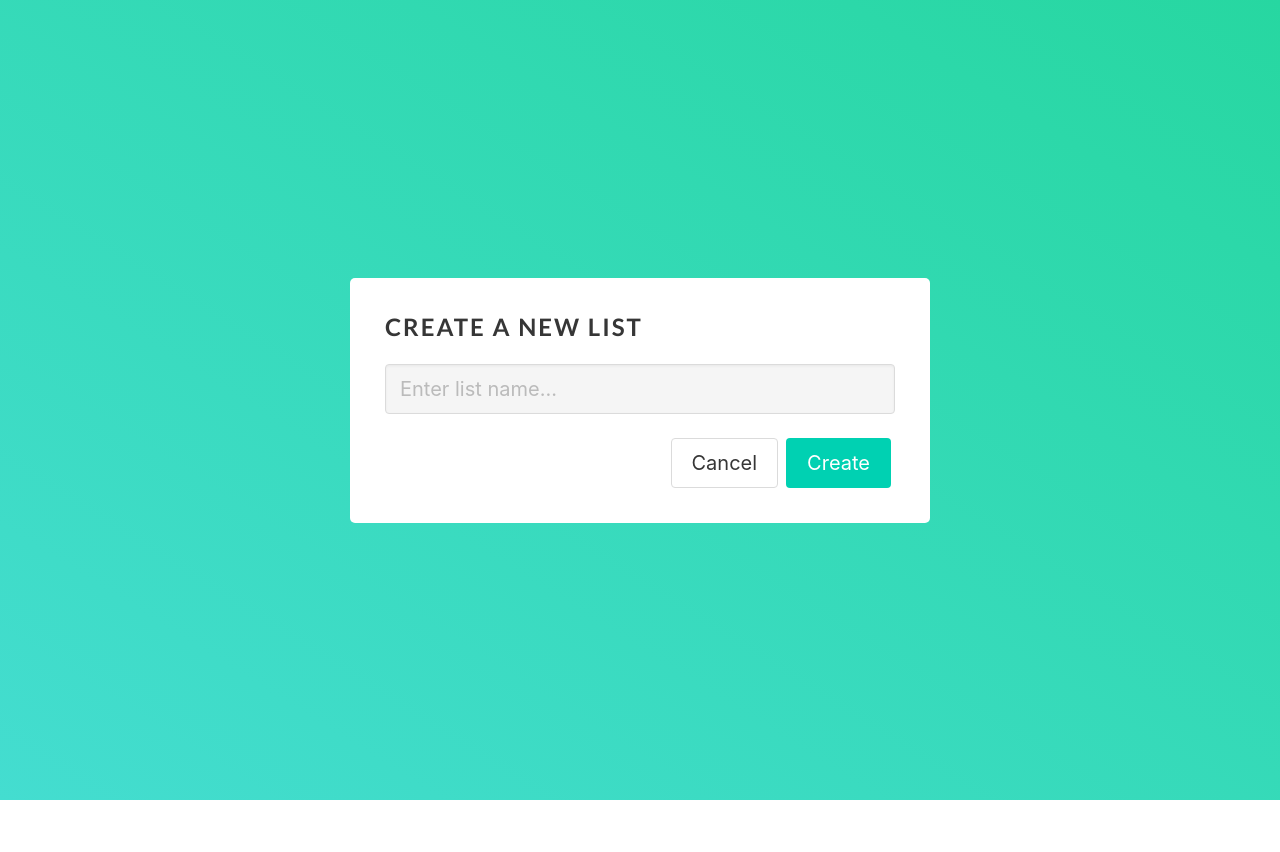
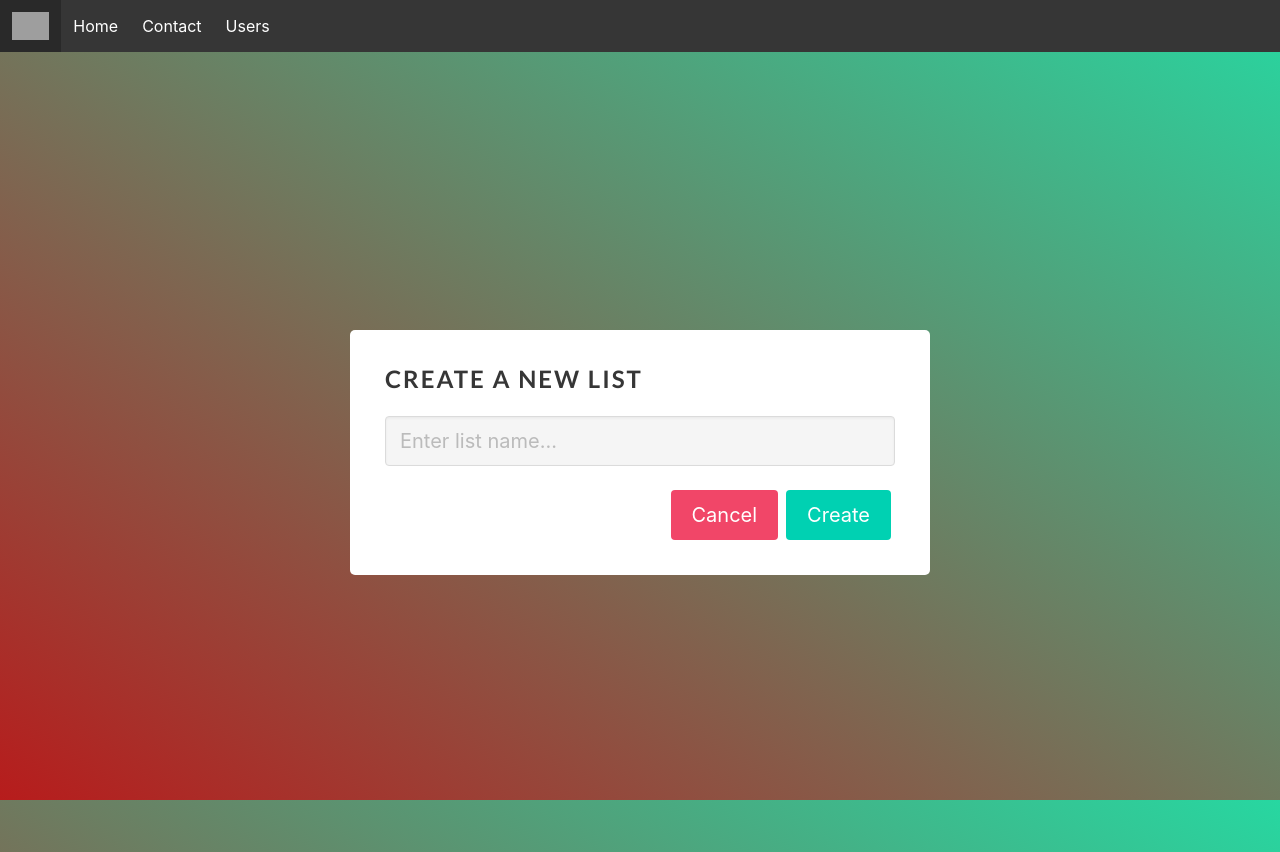
Before and after one commit to thesamtj/TaskManager-Client, an Angular app: page /new-list in a window 1280 px wide. Before the commit the page ends 800 px from the top, so only its background shows below. Built offline with nearby package versions, Linux system fonts and the light colour scheme; grey boxes are pictures that could not be loaded.

Commit message:
Add header component

```diff
--- a/package.json
+++ b/package.json
@@ -1,9 +1,9 @@
 {
-  "name": "front-end",
+  "name": "task-manager",
   "version": "0.0.0",
   "scripts": {
     "ng": "ng",
-    "start": "ng serve",
+    "start": "ng serve --port 4210 -o",
     "build": "ng build",
     "test": "ng test",
     "lint": "ng lint",
--- a/src/app/app.component.html
+++ b/src/app/app.component.html
@@ -1,2 +1,4 @@
-
-<router-outlet></router-outlet>
+<ng-container>
+  <app-header></app-header>
+  <router-outlet></router-outlet>
+</ng-container>
--- a/src/app/app.module.ts
+++ b/src/app/app.module.ts
@@ -13,6 +13,7 @@ import { WebReqInterceptor } from './web-req.interceptor';
 import { SignupPageComponent } from './pages/signup-page/signup-page.component';
 import { EditListComponent } from './pages/edit-list/edit-list.component';
 import { EditTaskComponent } from './pages/edit-task/edit-task.component';
+import { HeaderComponent } from './header/header.component';
 
 @NgModule({
   declarations: [
@@ -23,7 +24,8 @@ import { EditTaskComponent } from './pages/edit-task/edit-task.component';
     LoginPageComponent,
     SignupPageComponent,
     EditListComponent,
-    EditTaskComponent
+    EditTaskComponent,
+    HeaderComponent
   ],
   imports: [
     BrowserModule,
--- /dev/null
+++ b/src/app/header/header.component.html
@@ -0,0 +1,16 @@
+<nav class="navbar is-dark">
+    <!-- logo -->
+    <div class="navbar-brand">
+      <a class="navbar-item">
+        <img src="assets/img/angular-logo.png">
+      </a>
+    </div>
+    <!-- menu -->
+    <div class="navbar-menu">
+      <div class="navbar-start">
+        <a class="navbar-item" routerLink="">Home</a>
+        <a class="navbar-item" routerLink="contact">Contact</a>
+        <a class="navbar-item" routerLink="users">Users</a>
+      </div>
+    </div>
+  </nav>
--- /dev/null
+++ b/src/app/header/header.component.ts
@@ -0,0 +1,15 @@
+import { Component, OnInit } from '@angular/core';
+
+@Component({
+  selector: 'app-header',
+  templateUrl: './header.component.html',
+  styleUrls: ['./header.component.scss']
+})
+export class HeaderComponent implements OnInit {
+
+  constructor() { }
+
+  ngOnInit() {
+  }
+
+}
--- a/src/app/pages/new-list/new-list.component.html
+++ b/src/app/pages/new-list/new-list.component.html
@@ -1,16 +1,24 @@
 <div class="centered-content">
-    <div class="modal-box">
-      <h1 class="title">
-        Create a new list
-      </h1>
+  <div class="modal-box">
+    <h1 class="title">
+      Create a new list
+    </h1>
 
-      <input #listTitleInput class="input has-background-light is-medium" type="text" placeholder="Enter list name...">
-      <br><br>
-      <div class="buttons is-right">
-        <button class="button is-medium" routerLink="/">Cancel</button>
-        <button class="button is-primary has-text-white is-medium" (click)="createList(listTitleInput.value)">Create</button>
-      </div>
-
-
+    <input
+      #listTitleInput
+      class="input has-background-light is-medium"
+      type="text"
+      placeholder="Enter list name..."
+    />
+    <br /><br />
+    <div class="buttons is-right">
+      <button class="button is-danger is-medium" routerLink="/">Cancel</button>
+      <button
+        class="button is-primary has-text-white is-medium"
+        (click)="createList(listTitleInput.value)"
+      >
+        Create
+      </button>
     </div>
   </div>
+</div>
--- a/src/main-styles.scss
+++ b/src/main-styles.scss
@@ -3,7 +3,7 @@
 // Import Fonts (Lato and Nunito)
 @import url('https://fonts.googleapis.com/css?family=Lato:400,700|Nunito:400,700');
 
-$turquoise: #44ddd0;
+$red: #b71c1c;
 $green: #27d7a1;
 $light-green: #45f69e;
 $dark-green: rgb(0, 100, 80);
@@ -15,7 +15,7 @@ $light: #f8f8f8;
 $family-sans-serif: "Nunito", sans-serif;
 $primary: $green;
 
-$link: $turquoise;
+$link: $red;
 
 
 // Update some of Bulma's component variables
@@ -28,7 +28,7 @@ $input-shadow: none;
 // Set custom global styles (will be applied to whole app)
 
 html {
-    background: linear-gradient(to right top, $turquoise, $green);
+    background: linear-gradient(to right top, $red, $green);
 }
 
 html, body {
```
Also changed, not shown: src/app/header/header.component.scss (added).
